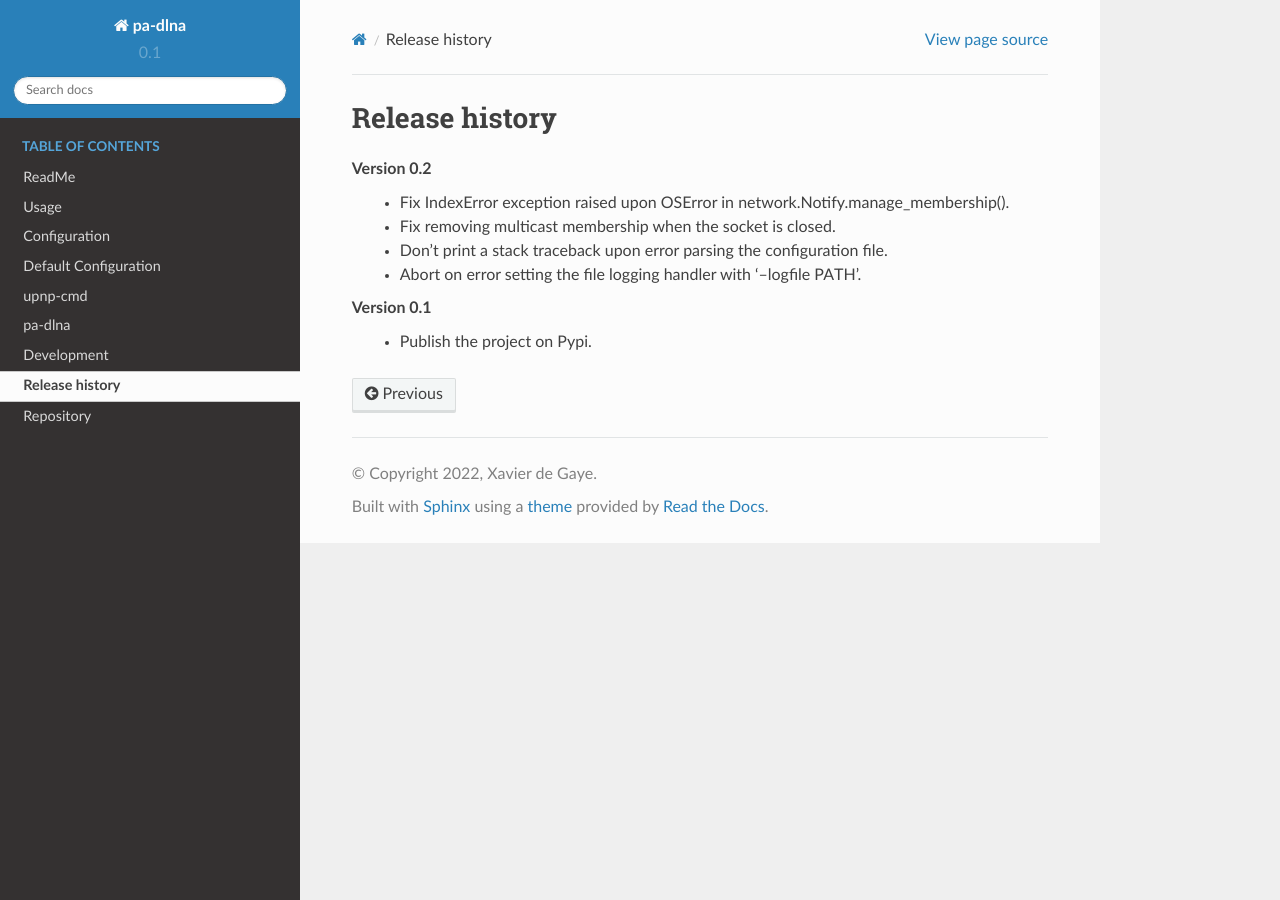
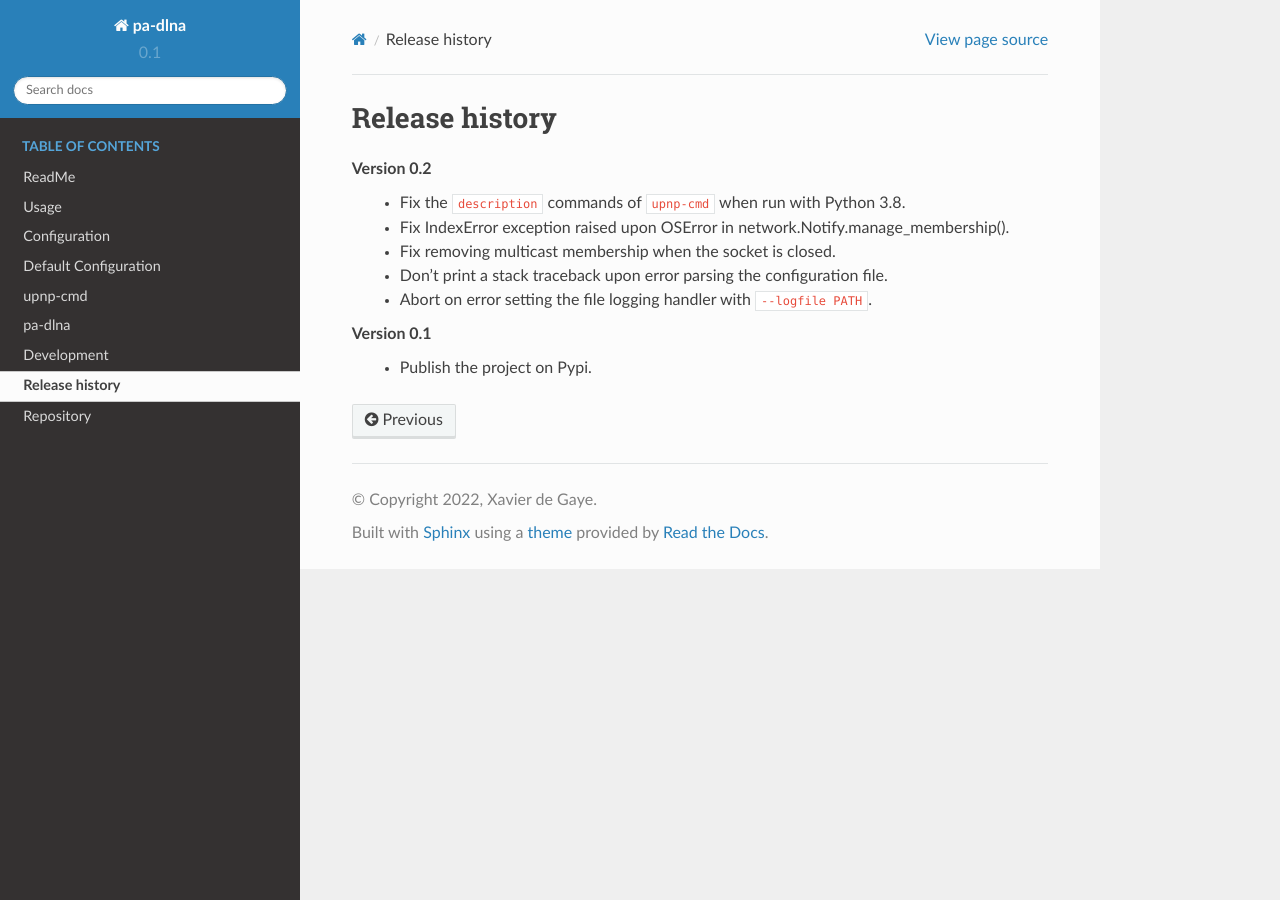
Before and after one commit to nacho692/pa-dlna-chromecast, a Sphinx documentation site: the page built from docs/source/history.rst, in a window 1280 px wide. Built offline with Sphinx 7.4.7 and the Read the Docs theme 2.0.0, drawn with Linux system fonts in a browser that asks for light colours.

Commit message:
Fix the 'description' commands of 'upnp-cmd' when run with Python 3.8

```diff
--- a/docs/source/history.rst
+++ b/docs/source/history.rst
@@ -2,11 +2,12 @@ Release history
 ===============
 
 Version 0.2
+  - Fix the ``description`` commands of ``upnp-cmd`` when run with Python 3.8.
   - Fix IndexError exception raised upon OSError in
     network.Notify.manage_membership().
   - Fix removing multicast membership when the socket is closed.
   - Don't print a stack traceback upon error parsing the configuration file.
-  - Abort on error setting the file logging handler with '--logfile PATH'.
+  - Abort on error setting the file logging handler with ``--logfile PATH``.
 
 Version 0.1
   - Publish the project on Pypi.
```
Also changed, not shown: 1 other file.
